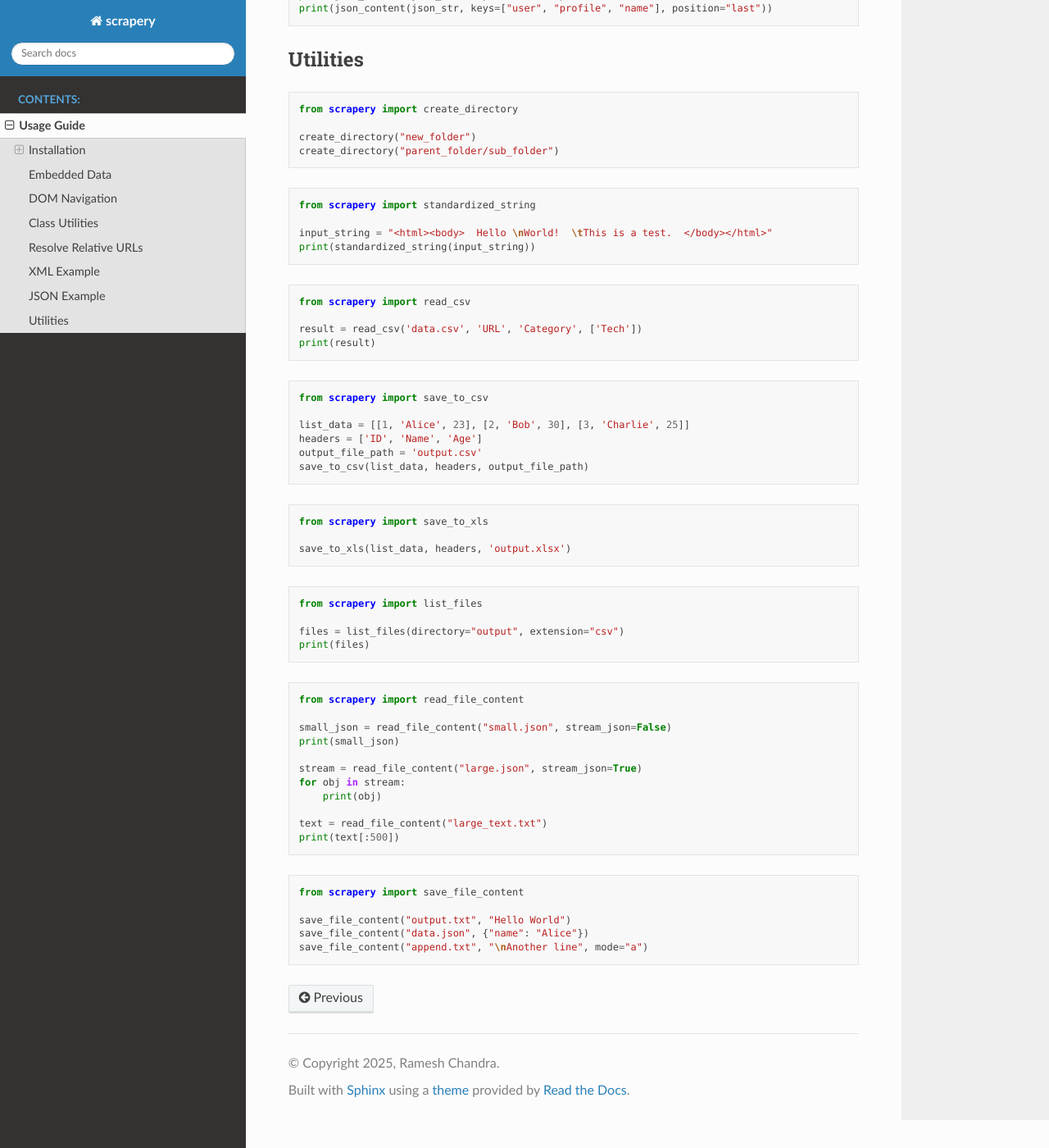
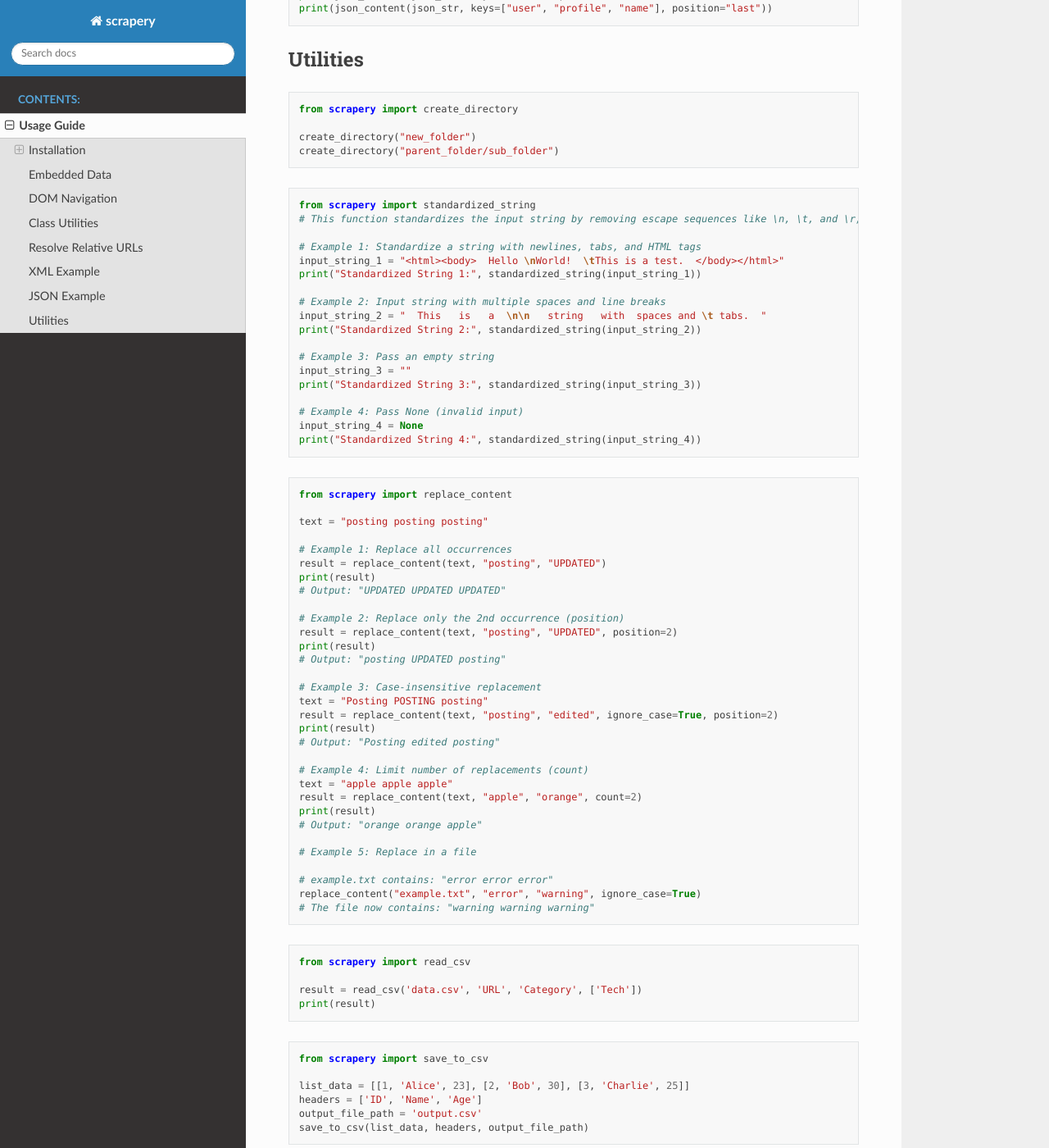
Before and after one commit to RameshChandra5/scrapery, a Sphinx documentation site: the page built from docs/usage.rst, in a window 1280 px wide and 1400 px high, scrolled down 3412 px. Shown: the whole window at 82% size. Built offline with Sphinx 7.4.7 and the Read the Docs theme 3.1.0, drawn with Linux system fonts in a browser that asks for light colours; some of the changed text lies outside the part shown.

Commit message:
Update usage guide with new examples and formatting

```diff
--- a/docs/usage.rst
+++ b/docs/usage.rst
@@ -222,9 +222,60 @@ Standardize a String
 .. code-block:: python
 
     from scrapery import standardized_string
+    # This function standardizes the input string by removing escape sequences like \n, \t, and \r, removing HTML tags, collapsing multiple spaces, and trimming leading/trailing spaces.
 
-    input_string = "<html><body>  Hello \nWorld!  \tThis is a test.  </body></html>"
-    print(standardized_string(input_string))
+    # Example 1: Standardize a string with newlines, tabs, and HTML tags
+    input_string_1 = "<html><body>  Hello \nWorld!  \tThis is a test.  </body></html>"
+    print("Standardized String 1:", standardized_string(input_string_1))
+
+    # Example 2: Input string with multiple spaces and line breaks
+    input_string_2 = "  This   is   a  \n\n   string   with  spaces and \t tabs.  "
+    print("Standardized String 2:", standardized_string(input_string_2))
+
+    # Example 3: Pass an empty string
+    input_string_3 = ""
+    print("Standardized String 3:", standardized_string(input_string_3))
+
+    # Example 4: Pass None (invalid input)
+    input_string_4 = None
+    print("Standardized String 4:", standardized_string(input_string_4))
+
+Replace a String
+^^^^^^^^^^^^^^^^^^^^
+
+.. code-block:: python
+
+    from scrapery import replace_content
+
+    text = "posting posting posting"
+
+    # Example 1: Replace all occurrences
+    result = replace_content(text, "posting", "UPDATED")
+    print(result)
+    # Output: "UPDATED UPDATED UPDATED"
+
+    # Example 2: Replace only the 2nd occurrence (position)
+    result = replace_content(text, "posting", "UPDATED", position=2)
+    print(result)
+    # Output: "posting UPDATED posting"
+
+    # Example 3: Case-insensitive replacement
+    text = "Posting POSTING posting"
+    result = replace_content(text, "posting", "edited", ignore_case=True, position=2)
+    print(result)
+    # Output: "Posting edited posting"
+
+    # Example 4: Limit number of replacements (count)
+    text = "apple apple apple"
+    result = replace_content(text, "apple", "orange", count=2)
+    print(result)
+    # Output: "orange orange apple"
+
+    # Example 5: Replace in a file
+
+    # example.txt contains: "error error error"
+    replace_content("example.txt", "error", "warning", ignore_case=True)
+    # The file now contains: "warning warning warning"
 
 Read CSV
 ^^^^^^^^
@@ -256,6 +307,19 @@ Save to Excel
     from scrapery import save_to_xls
 
     save_to_xls(list_data, headers, 'output.xlsx')
+
+Save to sqlite Database
+^^^^^^^^^^^^^
+
+.. code-block:: python
+
+    from scrapery import save_to_db
+
+    #Creates a SQLite database file named data.sqlite in the current folder and adds a table called data.
+    save_to_db(data_list, headers)
+
+    #Creates a SQLite database file named mydb.sqlite in the given folder (report) and adds a table called User.
+    save_to_db(data_list, headers, auto_data_type=False, db_file_path="report/mydb.sqlite", table_name="User")
 
 List Files in a Directory
 ^^^^^^^^^^^^^^^^^^^^^^^^^
```
